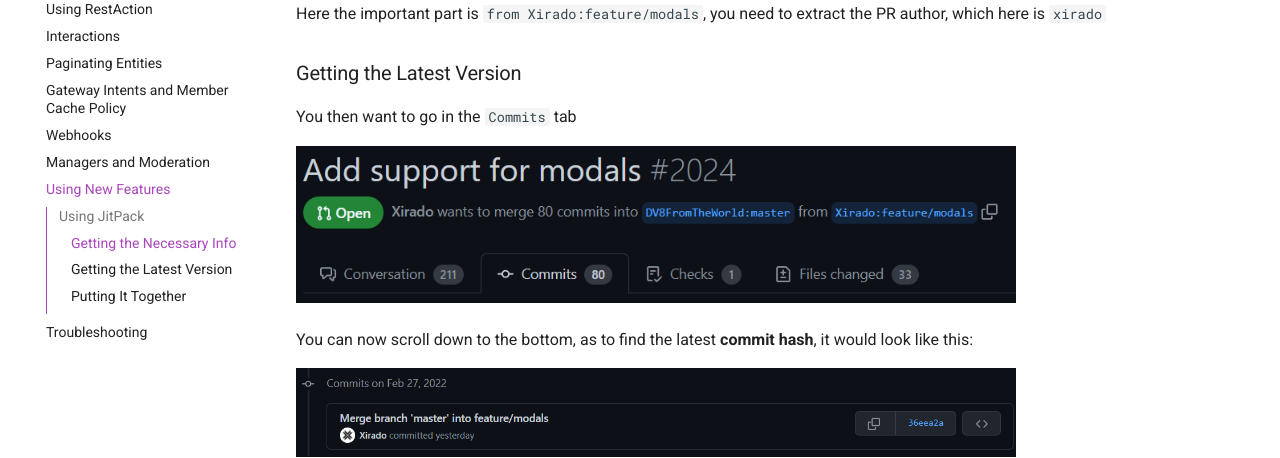
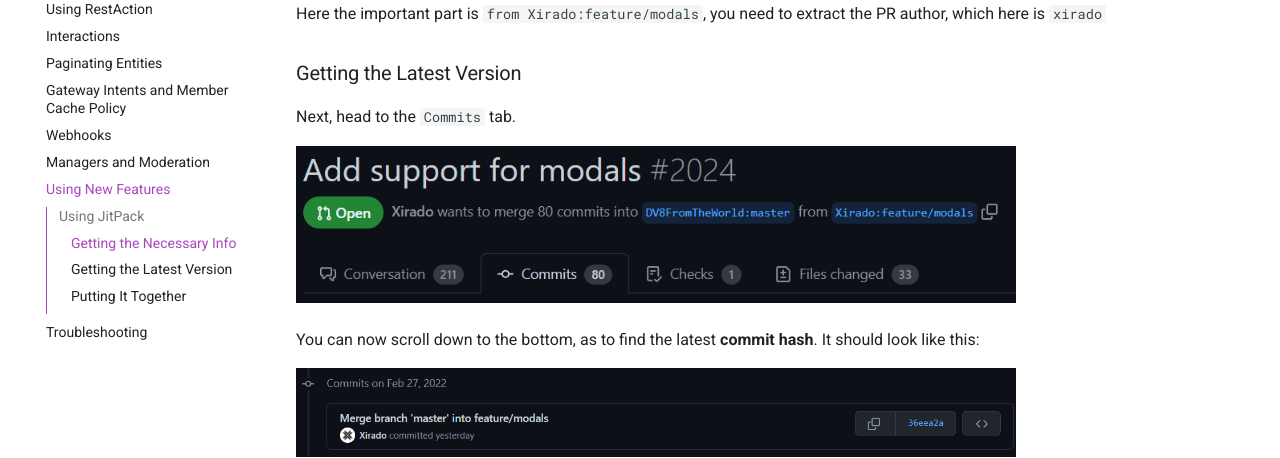
Before and after one commit to discord-jda/JDA-Website, an MkDocs documentation site: the page built from docs/using-jda/using-new-features.md, in a window 1280 px wide and 900 px high, scrolled down 508 px. Shown: the part 153-611 px from the top of the window. Built offline with MkDocs 1.6.1 and Material for MkDocs 9.7.7, drawn with Linux system fonts in a browser that asks for light colours; comment, search, counter and statistics services are not loaded.

Commit message:
Apply suggestions from code review
Co-authored-by: Hexillium <oliver276@users.noreply.github.com>

```diff
--- a/docs/using-jda/using-new-features.md
+++ b/docs/using-jda/using-new-features.md
@@ -18,11 +18,11 @@
 
 ### Getting the Latest Version
 
-You then want to go in the `Commits` tab
+Next, head to the `Commits` tab.
 
 ![img.png](../assets/images/github_pr_commits_tab.png){width="720"}
 
-You can now scroll down to the bottom, as to find the latest **commit hash**, it would look like this:
+You can now scroll down to the bottom, as to find the latest **commit hash**.  It should look like this:
 
 ![img.png](../assets/images/github_pr_latest_commit.png){width="720"}
 
```
